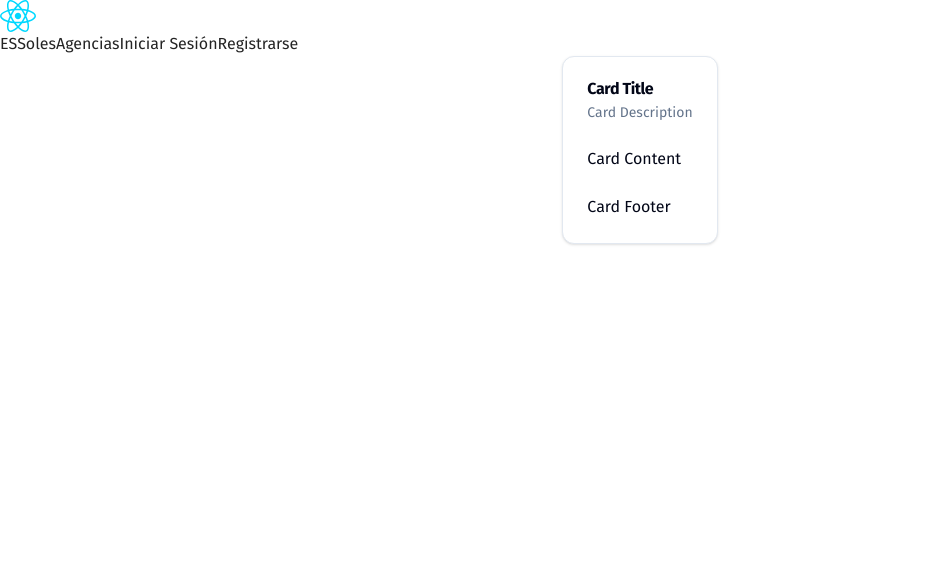
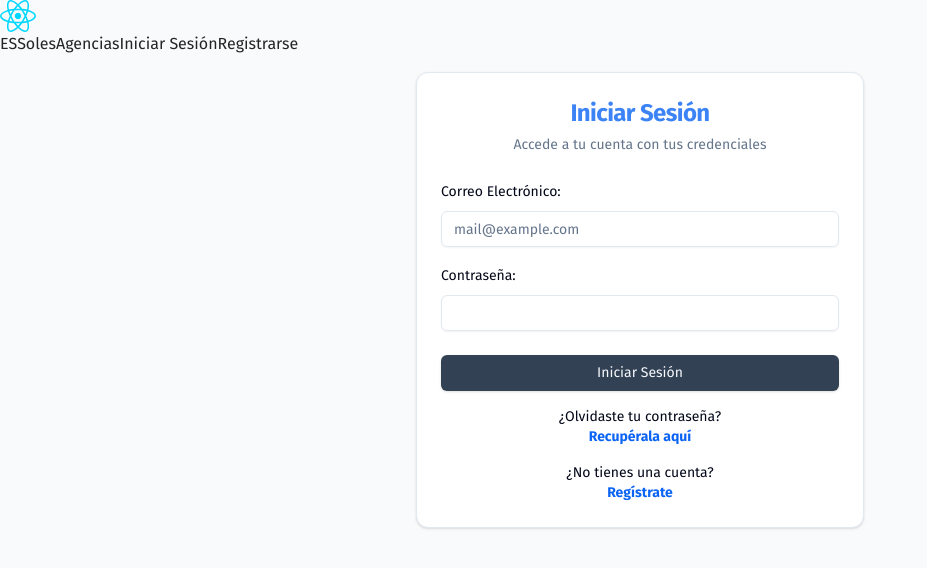
Before and after one commit to heblopez/front-explora-peru, a React (Vite) app: page /login in a window 1280 px wide. Shown: the top 568 px of the page, without its empty margins (0-927 px from the left). Built offline with nearby package versions, Linux system fonts and the light colour scheme.

Commit message:
feat: :construction: Added Login Page interface and added new colors in Tailwind config
Added first login interface using ShadCN ui components and added new colors in tailwind.config.js

```diff
--- a/eslint.config.js
+++ b/eslint.config.js
@@ -7,7 +7,7 @@ import prettierConfig from 'eslint-config-prettier'
 import eslintPluginPrettier from 'eslint-plugin-prettier'
 
 export default tseslint.config(
-  { ignores: ['dist'] },
+  { ignores: ['dist', 'src/components/ui'] },
   {
     extends: [
       js.configs.recommended,
--- a/index.html
+++ b/index.html
@@ -6,7 +6,8 @@
     <meta name="viewport" content="width=device-width, initial-scale=1.0" />
     <title>Explora Perú</title>
   </head>
-  <body id="root">
+  <body>
+    <div id="root"></div>
     <script type="module" src="/src/main.tsx"></script>
   </body>
 </html>
--- a/package.json
+++ b/package.json
@@ -15,12 +15,13 @@
   },
   "dependencies": {
     "@radix-ui/react-icons": "^1.3.0",
+    "@radix-ui/react-slot": "^1.1.0",
     "class-variance-authority": "^0.7.0",
     "clsx": "^2.1.1",
     "lucide-react": "^0.446.0",
     "react": "^18.3.1",
+    "react-dom": "^18.3.1",
     "react-router-dom": "^6.26.2",
-    "react-dom": "^18.3.1",
     "tailwind-merge": "^2.5.2",
     "tailwindcss-animate": "^1.0.7"
   },
--- /dev/null
+++ b/src/components/ui/button.tsx
@@ -0,0 +1,58 @@
+import * as React from 'react'
+import { Slot } from '@radix-ui/react-slot'
+import { cva, type VariantProps } from 'class-variance-authority'
+
+import { cn } from '@/lib/utils'
+
+const buttonVariants = cva(
+  'inline-flex items-center justify-center whitespace-nowrap rounded-md text-sm font-medium transition-colors focus-visible:outline-none focus-visible:ring-1 focus-visible:ring-slate-950 disabled:pointer-events-none disabled:opacity-50 dark:focus-visible:ring-slate-300',
+  {
+    variants: {
+      variant: {
+        default:
+          'bg-slate-900 text-slate-50 shadow hover:bg-slate-900/90 dark:bg-slate-50 dark:text-slate-900 dark:hover:bg-slate-50/90',
+        destructive:
+          'bg-red-500 text-slate-50 shadow-sm hover:bg-red-500/90 dark:bg-red-900 dark:text-slate-50 dark:hover:bg-red-900/90',
+        outline:
+          'border border-slate-200 bg-white shadow-sm hover:bg-slate-100 hover:text-slate-900 dark:border-slate-800 dark:bg-slate-950 dark:hover:bg-slate-800 dark:hover:text-slate-50',
+        secondary:
+          'bg-slate-100 text-slate-900 shadow-sm hover:bg-slate-100/80 dark:bg-slate-800 dark:text-slate-50 dark:hover:bg-slate-800/80',
+        ghost:
+          'hover:bg-slate-100 hover:text-slate-900 dark:hover:bg-slate-800 dark:hover:text-slate-50',
+        link: 'text-slate-900 underline-offset-4 hover:underline dark:text-slate-50'
+      },
+      size: {
+        default: 'h-9 px-4 py-2',
+        sm: 'h-8 rounded-md px-3 text-xs',
+        lg: 'h-10 rounded-md px-8',
+        icon: 'h-9 w-9'
+      }
+    },
+    defaultVariants: {
+      variant: 'default',
+      size: 'default'
+    }
+  }
+)
+
+export interface ButtonProps
+  extends React.ButtonHTMLAttributes<HTMLButtonElement>,
+    VariantProps<typeof buttonVariants> {
+  asChild?: boolean
+}
+
+const Button = React.forwardRef<HTMLButtonElement, ButtonProps>(
+  ({ className, variant, size, asChild = false, ...props }, ref) => {
+    const Comp = asChild ? Slot : 'button'
+    return (
+      <Comp
+        className={cn(buttonVariants({ variant, size, className }))}
+        ref={ref}
+        {...props}
+      />
+    )
+  }
+)
+Button.displayName = 'Button'
+
+export { Button, buttonVariants }
--- /dev/null
+++ b/src/components/ui/input.tsx
@@ -0,0 +1,25 @@
+import * as React from 'react'
+
+import { cn } from '@/lib/utils'
+
+export interface InputProps
+  extends React.InputHTMLAttributes<HTMLInputElement> {}
+
+const Input = React.forwardRef<HTMLInputElement, InputProps>(
+  ({ className, type, ...props }, ref) => {
+    return (
+      <input
+        type={type}
+        className={cn(
+          'flex h-9 w-full rounded-md border border-slate-200 bg-transparent px-3 py-1 text-sm shadow-sm transition-colors file:border-0 file:bg-transparent file:text-sm file:font-medium file:text-slate-950 placeholder:text-slate-500 focus-visible:outline-none focus-visible:ring-1 focus-visible:ring-slate-950 disabled:cursor-not-allowed disabled:opacity-50 dark:border-slate-800 dark:file:text-slate-50 dark:placeholder:text-slate-400 dark:focus-visible:ring-slate-300',
+          className
+        )}
+        ref={ref}
+        {...props}
+      />
+    )
+  }
+)
+Input.displayName = 'Input'
+
+export { Input }
--- a/src/index.css
+++ b/src/index.css
@@ -25,6 +25,10 @@ body {
   min-height: 100vh;
 }
 
+#root {
+  @apply min-h-screen flex flex-col flex-grow bg-gray-50;
+}
+
 h1,
 h2,
 h3,
--- a/src/pages/Login.tsx
+++ b/src/pages/Login.tsx
@@ -1,3 +1,4 @@
+import { Button } from '@/components/ui/button'
 import {
   Card,
   CardHeader,
@@ -6,24 +7,74 @@ import {
   CardTitle,
   CardFooter
 } from '@/components/ui/card'
+import { Input } from '@/components/ui/input'
+import { Link } from 'react-router-dom'
 
-function Login() {
+export default function Login() {
   return (
-    <main className='flex justify-center'>
-      <Card>
+    <main className='flex justify-center p-4'>
+      <Card className='w-full max-w-md'>
         <CardHeader>
-          <CardTitle>Card Title</CardTitle>
-          <CardDescription>Card Description</CardDescription>
+          <CardTitle className='text-2xl font-bold text-center text-primary'>
+            Iniciar Sesión
+          </CardTitle>
+          <CardDescription className='text-center'>
+            Accede a tu cuenta con tus credenciales
+          </CardDescription>
         </CardHeader>
         <CardContent>
-          <p>Card Content</p>
+          <form>
+            <div className='space-y-4'>
+              <div className='space-y-2'>
+                <label
+                  htmlFor='email'
+                  className='text-sm font-medium leading-none peer-disabled:cursor-not-allowed peer-disabled:opacity-70'
+                >
+                  Correo Electrónico:
+                </label>
+                <Input
+                  id='email'
+                  type='email'
+                  placeholder='mail@example.com'
+                  required
+                />
+              </div>
+              <div className='space-y-2'>
+                <label
+                  htmlFor='password'
+                  className='text-sm font-medium leading-none peer-disabled:cursor-not-allowed peer-disabled:opacity-70'
+                >
+                  Contraseña:
+                </label>
+                <Input id='password' type='password' required />
+              </div>
+            </div>
+          </form>
         </CardContent>
-        <CardFooter>
-          <p>Card Footer</p>
+        <CardFooter className='flex flex-col space-y-4'>
+          <Button className='w-full bg-slate-700 hover:bg-primary-darker'>
+            Iniciar Sesión
+          </Button>
+          <div className='text-sm text-center'>
+            ¿Olvidaste tu contraseña? <br />
+            <Link
+              to='#'
+              className='text-primary-dark font-bold hover:underline'
+            >
+              Recupérala aquí
+            </Link>
+          </div>
+          <div className='text-sm text-center'>
+            ¿No tienes una cuenta? <br />
+            <Link
+              to='/register'
+              className='text-primary-dark font-bold hover:underline'
+            >
+              Regístrate
+            </Link>
+          </div>
         </CardFooter>
       </Card>
     </main>
   )
 }
-
-export default Login
--- a/tailwind.config.js
+++ b/tailwind.config.js
@@ -5,7 +5,12 @@ export default {
   theme: {
     extend: {
       colors: {
-        primary: 'hsl(208.552, 64%, 45%)',
+        primary: 'hsl(217, 91%, 60%)',
+        'primary-lighter': 'hsl(217, 91%, 80%)',
+        'primary-light': 'hsl(217, 91%, 70%)',
+        'primary-dark': 'hsl(217, 91%, 50%)',
+        'primary-darker': 'hsl(217, 91%, 40%)',
+        accent: 'hsl(37, 91%, 60%)',
         secondary: 'hsl(0, 0%, 95%)',
         success: 'hsl(145, 63%, 49%)',
         warning: 'hsl(48, 89%, 50%)',
```
